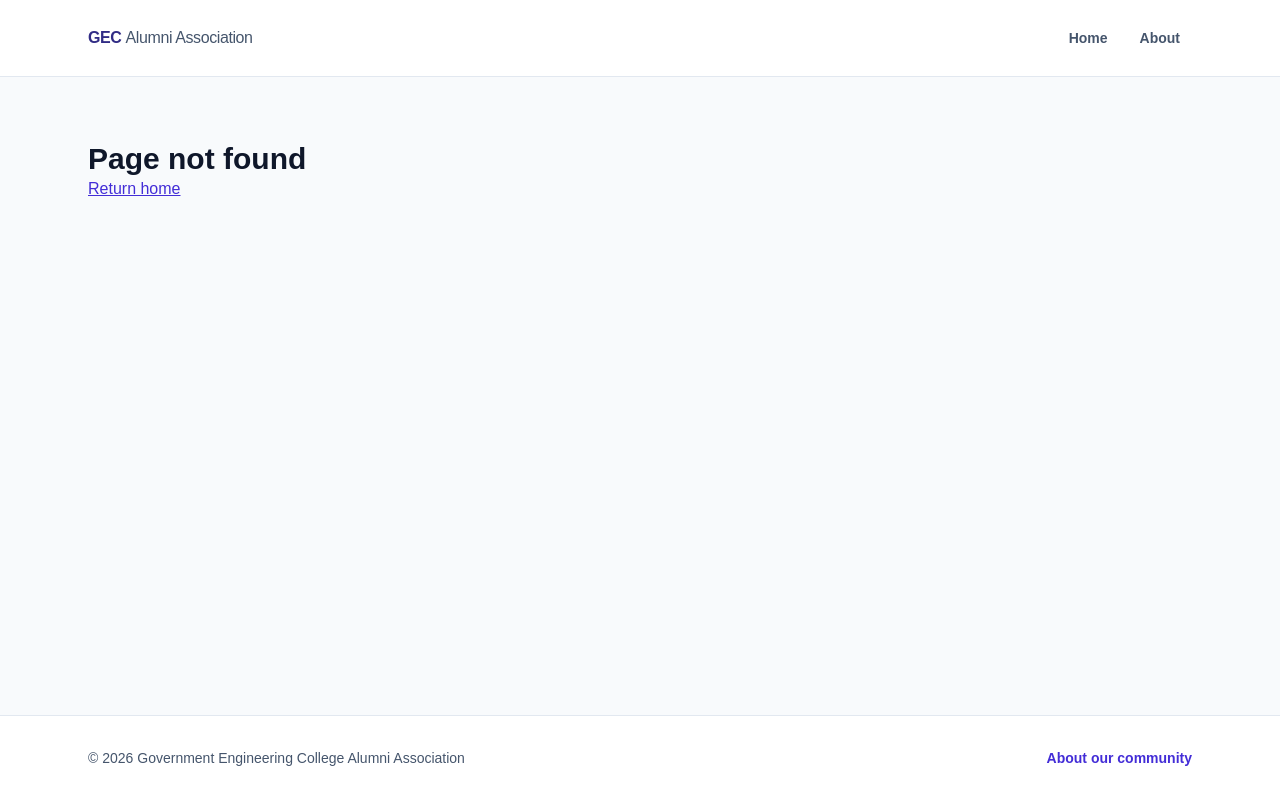
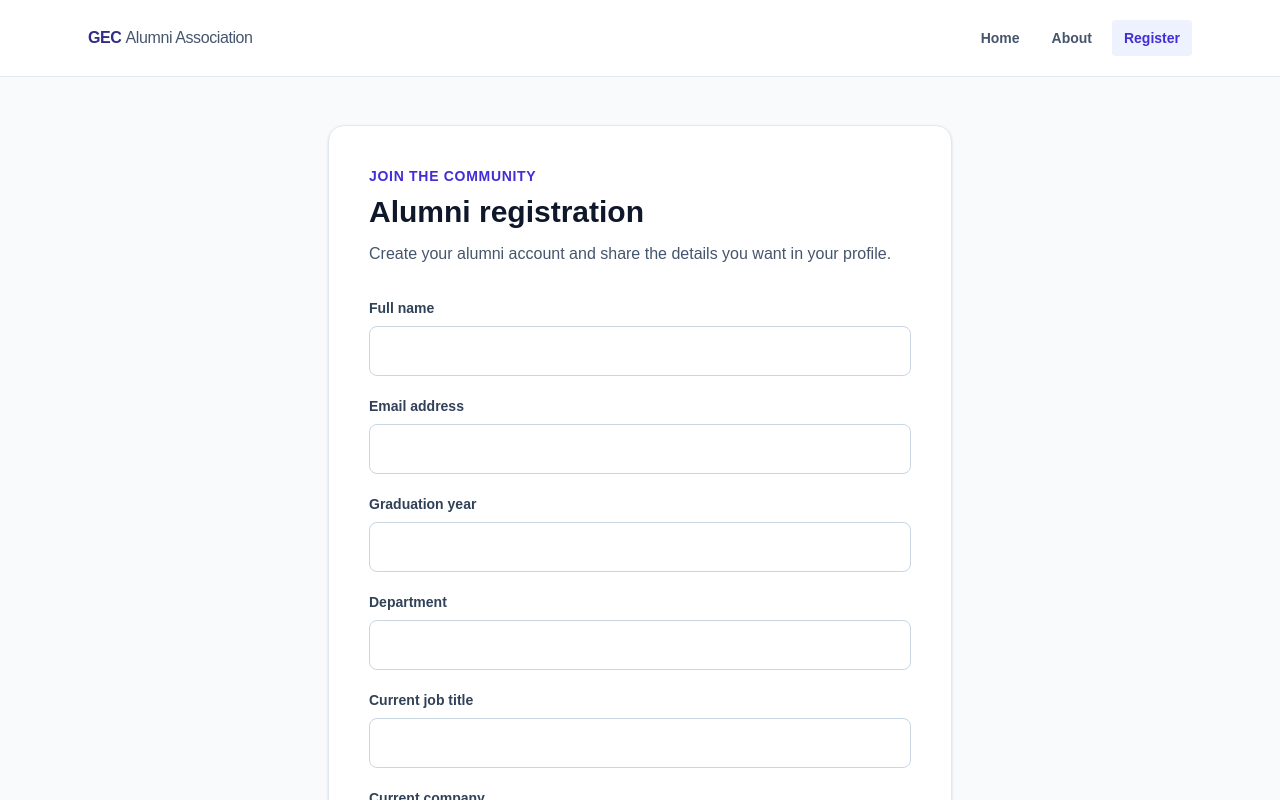
Before and after one commit to Aniruddhadwivedi07/Alumni-Association-platform-for-the-University-Institute., a React (Vite) app in the folder client/: page /register in a window 1280 px wide. Before the commit this address had no page. Shown: the top 800 px of the page. Built offline with nearby package versions, Linux system fonts and the light colour scheme; no server answers.

Commit message:
build registration interface

```diff
--- a/client/src/App.jsx
+++ b/client/src/App.jsx
@@ -2,6 +2,7 @@ import { Link, Route, Routes } from 'react-router-dom'
 import Layout from './components/Layout'
 import Home from './pages/Home'
 import About from './pages/About'
+import Register from './pages/auth/Register'
 
 export default function App() {
   return (
@@ -9,15 +10,8 @@ export default function App() {
       <Route element={<Layout />}>
         <Route path="/" element={<Home />} />
         <Route path="/about" element={<About />} />
-        <Route
-          path="*"
-          element={
-            <section className="mx-auto max-w-6xl px-6 py-16">
-              <h1 className="text-3xl font-bold">Page not found</h1>
-              <Link to="/" className="text-indigo-700 underline">Return home</Link>
-            </section>
-          }
-        />
+        <Route path="/register" element={<Register />} />
+        <Route path="*" element={<section className="mx-auto max-w-6xl px-6 py-16"><h1 className="text-3xl font-bold">Page not found</h1><Link to="/" className="text-indigo-700 underline">Return home</Link></section>} />
       </Route>
     </Routes>
   )
--- /dev/null
+++ b/client/src/components/FormField.jsx
@@ -0,0 +1,17 @@
+export default function FormField({ label, name, error, ...props }) {
+  const errorId = `${name}-error`
+  return (
+    <div className="space-y-2">
+      <label htmlFor={name} className="block text-sm font-semibold text-slate-700">{label}</label>
+      <input
+        id={name}
+        name={name}
+        aria-invalid={Boolean(error)}
+        aria-describedby={error ? errorId : undefined}
+        className="w-full rounded-lg border border-slate-300 px-4 py-3 outline-none focus:border-indigo-600 focus:ring-2 focus:ring-indigo-100"
+        {...props}
+      />
+      {error && <p id={errorId} className="text-sm text-red-700">{error}</p>}
+    </div>
+  )
+}
--- a/client/src/components/Navbar.jsx
+++ b/client/src/components/Navbar.jsx
@@ -13,6 +13,7 @@ export default function Navbar() {
         <div id="navigation-links" className={`${open ? 'flex' : 'hidden'} w-full flex-col gap-2 md:flex md:w-auto md:flex-row`}>
           <NavLink to="/" end onClick={() => setOpen(false)} className={linkClass}>Home</NavLink>
           <NavLink to="/about" onClick={() => setOpen(false)} className={linkClass}>About</NavLink>
+          <NavLink to="/register" onClick={() => setOpen(false)} className={linkClass}>Register</NavLink>
         </div>
       </nav>
     </header>
--- /dev/null
+++ b/client/src/lib/api.js
@@ -0,0 +1,33 @@
+const API_BASE_URL = import.meta.env.VITE_API_BASE_URL || 'http://localhost:5000'
+const TOKEN_KEY = 'alumni_session'
+
+export function getSession() {
+  try {
+    return JSON.parse(localStorage.getItem(TOKEN_KEY) || 'null')
+  } catch {
+    return null
+  }
+}
+
+export function saveSession(session) {
+  localStorage.setItem(TOKEN_KEY, JSON.stringify(session))
+}
+
+export function clearSession() {
+  localStorage.removeItem(TOKEN_KEY)
+}
+
+export async function apiRequest(path, options = {}) {
+  const session = getSession()
+  const response = await fetch(`${API_BASE_URL}${path}`, {
+    ...options,
+    headers: {
+      'Content-Type': 'application/json',
+      ...(session?.token ? { Authorization: `Bearer ${session.token}` } : {}),
+      ...options.headers,
+    },
+  })
+  const data = await response.json().catch(() => ({}))
+  if (!response.ok) throw new Error(data.message || 'The request could not be completed.')
+  return data
+}
--- /dev/null
+++ b/client/src/lib/profile.js
@@ -0,0 +1,24 @@
+export const EMPTY_PROFILE = {
+  fullName: '',
+  email: '',
+  graduationYear: '',
+  department: '',
+  currentJobTitle: '',
+  currentCompany: '',
+  bio: '',
+  linkedinUrl: '',
+}
+
+export function validateProfile(values, includePassword = false) {
+  const errors = {}
+  if (!values.fullName?.trim()) errors.fullName = 'Enter your full name.'
+  if (!/^\S+@\S+\.\S+$/.test(values.email || '')) errors.email = 'Enter a valid email address.'
+  if (includePassword && (values.password || '').length < 8) errors.password = 'Use at least 8 characters.'
+  if (values.graduationYear && (!/^\d{4}$/.test(String(values.graduationYear)) || Number(values.graduationYear) < 1950 || Number(values.graduationYear) > new Date().getFullYear() + 8)) {
+    errors.graduationYear = 'Enter a valid graduation year.'
+  }
+  if (values.linkedinUrl && !/^https:\/\/(www\.)?linkedin\.com\//i.test(values.linkedinUrl)) {
+    errors.linkedinUrl = 'Enter a valid LinkedIn profile URL.'
+  }
+  return errors
+}
--- /dev/null
+++ b/client/src/pages/auth/Register.jsx
@@ -0,0 +1,66 @@
+import { useState } from 'react'
+import { Link, useNavigate } from 'react-router-dom'
+import FormField from '../../components/FormField'
+import { apiRequest } from '../../lib/api'
+import { EMPTY_PROFILE, validateProfile } from '../../lib/profile'
+
+const maxGraduationYear = new Date().getFullYear() + 8
+
+const fields = [
+  ['fullName', 'Full name', 'text'],
+  ['email', 'Email address', 'email'],
+  ['graduationYear', 'Graduation year', 'number'],
+  ['department', 'Department', 'text'],
+  ['currentJobTitle', 'Current job title', 'text'],
+  ['currentCompany', 'Current company', 'text'],
+  ['linkedinUrl', 'LinkedIn profile URL', 'url'],
+]
+
+export default function Register() {
+  const [values, setValues] = useState({ ...EMPTY_PROFILE, password: '' })
+  const [errors, setErrors] = useState({})
+  const [status, setStatus] = useState({ loading: false, message: '' })
+  const navigate = useNavigate()
+
+  function update(event) {
+    setValues({ ...values, [event.target.name]: event.target.value })
+  }
+
+  async function submit(event) {
+    event.preventDefault()
+    const nextErrors = validateProfile(values, true)
+    setErrors(nextErrors)
+    if (Object.keys(nextErrors).length) return
+    setStatus({ loading: true, message: '' })
+    try {
+      await apiRequest('/api/auth/register', {
+        method: 'POST',
+        body: JSON.stringify({ ...values, graduationYear: values.graduationYear ? Number(values.graduationYear) : null }),
+      })
+      navigate('/login', { state: { message: 'Registration submitted. You can sign in after your account is ready.' } })
+    } catch (error) {
+      setStatus({ loading: false, message: error.message })
+    }
+  }
+
+  return (
+    <section className="mx-auto max-w-2xl px-6 py-12">
+      <div className="rounded-2xl border border-slate-200 bg-white p-6 shadow-sm sm:p-10">
+        <p className="text-sm font-semibold uppercase tracking-wider text-indigo-700">Join the community</p>
+        <h1 className="mt-2 text-3xl font-bold text-slate-900">Alumni registration</h1>
+        <p className="mt-3 text-slate-600">Create your alumni account and share the details you want in your profile.</p>
+        <form onSubmit={submit} className="mt-8 space-y-5" noValidate>
+          {fields.map(([name, label, type]) => (
+            <FormField key={name} name={name} label={label} type={type} value={values[name]} onChange={update} error={errors[name]} required={name === 'fullName' || name === 'email'} min={type === 'number' ? 1950 : undefined} max={type === 'number' ? maxGraduationYear : undefined} />
+          ))}
+          <FormField name="password" label="Password" type="password" autoComplete="new-password" value={values.password} onChange={update} error={errors.password} required />
+          {status.message && <p role="alert" className="rounded-lg bg-red-50 p-3 text-sm text-red-800">{status.message}</p>}
+          <button disabled={status.loading} className="w-full rounded-lg bg-indigo-700 px-5 py-3 font-semibold text-white hover:bg-indigo-800 disabled:opacity-60">
+            {status.loading ? 'Submitting…' : 'Create account'}
+          </button>
+        </form>
+        <p className="mt-6 text-sm text-slate-600">Already registered? <Link to="/login" className="font-semibold text-indigo-700 hover:underline">Sign in</Link></p>
+      </div>
+    </section>
+  )
+}
```
